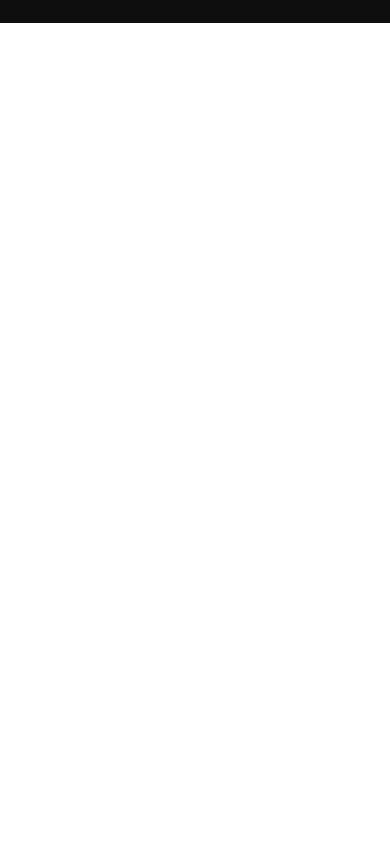
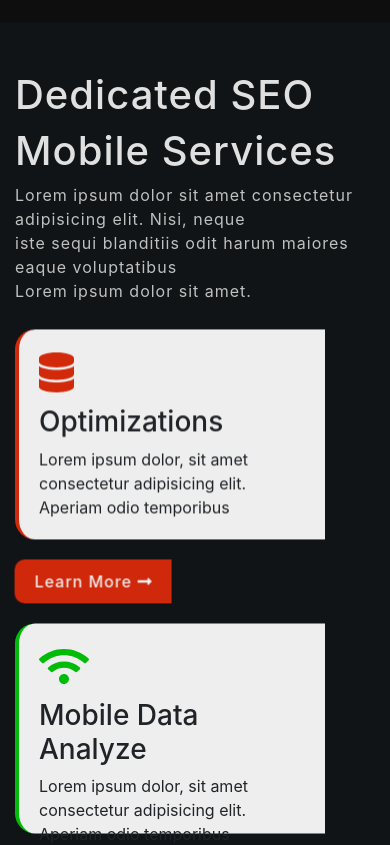
Before and after one commit to Tafsan-Mahmud/Sani-Portfolio, a React (Create React App) app: page / in a window 390 px wide. Shown: the part 6680-7525 px from the top of the page. Before the commit the page ends 6703 px from the top, so only its background shows below. Built offline with nearby package versions, Linux system fonts and the light colour scheme; no server answers.

Commit message:
optimization and mobile analyze section done

```diff
--- a/src/Components/FullPage/FullPage.js
+++ b/src/Components/FullPage/FullPage.js
@@ -1,6 +1,7 @@
 import React from 'react';
 import Home from '../Home/Home';
 import MainService from '../MainService/MainService';
+import MobileServices from '../MobileServices/MobileServices';
 import NavBar from '../NavBar/NavBar';
 import SeoExpertExperiencs from '../SeoExpertExperiencs/SeoExpertExperiencs';
 import WhyChooseMe from '../WhyChooseMe/WhyChooseMe';
@@ -13,6 +14,7 @@ const FullPage = () => {
             <SeoExpertExperiencs></SeoExpertExperiencs>
             <MainService></MainService>
             <WhyChooseMe></WhyChooseMe>
+            <MobileServices></MobileServices>
         </div>
     );
 };
--- /dev/null
+++ b/src/Components/MobileServices/MobileServices.css
@@ -0,0 +1,74 @@
+#MobileServices{
+    height: 100%;
+    width: 100%;
+    background: #111416;
+    display: flex;
+    justify-content: center;
+}
+.text-mobile-service h1{
+    color: #e2e2e2;
+    letter-spacing: 1px;
+}
+.text-mobile-service p{
+    color: #c2c2c2;
+    letter-spacing: 1px;
+}
+.card-mobile-srvc1{
+    height: 210px;
+    width: 310px;
+    border-left: 4px solid #d42a0c;
+    background: #f0f0f0;
+    padding: 20px;
+    border-top-left-radius: 20px;
+    border-bottom-left-radius: 20px;
+    margin: 10px 0;
+}
+.card-mobile-srvc1 h1{
+    color: #d42a0c;
+}
+.card-mobile-srvc2 h1{
+    color: #00be0a;
+}
+.card-mobile-srvc2{
+    height: 210px;
+    width: 310px;
+    border-left: 4px solid #00be0a;
+    background: #f0f0f0;
+    padding: 20px;
+    border-top-left-radius: 20px;
+    border-bottom-left-radius: 20px;
+    margin: 10px 0;
+}
+.mobile-service-img-main{
+    position: relative;
+    display: flex;
+    justify-content: center;
+    align-items: center;
+}
+.mbl-svc-img{
+    width:80%;
+}
+.mobile-btn{
+    margin: 10px 0;
+    border: none;
+    outline: none;
+    background: #d42a0c;
+    color: whitesmoke;
+    padding: 10px 20px;
+    font-weight: 500;
+    letter-spacing: 1px;
+    transition: 0.4s;
+    border-top-left-radius: 10px;
+    border-bottom-left-radius: 10px;
+}
+.mobile-btn:hover{
+    letter-spacing: 1.8px;
+}
+@media(max-width: 360px){
+    #MobileServices{
+        height: 100%;
+    }
+    .mbl-svc-img{
+        width:90%;
+    }
+}
--- /dev/null
+++ b/src/Components/MobileServices/MobileServices.js
@@ -0,0 +1,49 @@
+import React from 'react';
+import './MobileServices.css';
+import { FontAwesomeIcon } from '@fortawesome/react-fontawesome';
+import { faDatabase, faWifi, faLongArrowAltRight } from '@fortawesome/free-solid-svg-icons';
+import MobileServicesImg from './cpy.png';
+
+const MobileServices = () => {
+    return (
+        <div id="MobileServices">
+            <div className="container">
+                <div className="row d-flex justify-content-center align-items-center">
+                    <div className="col-md-7 mt-5 mb-2">
+                        <div data-aos="fade-down" className="text-mobile-service">
+                            <h1>Dedicated SEO</h1>
+                            <h1>Mobile Services</h1>
+                            <p>Lorem ipsum dolor sit amet consectetur adipisicing elit. Nisi, neque <br /> iste sequi blanditiis odit harum maiores eaque voluptatibus <br />Lorem ipsum dolor sit amet.</p>
+                        </div>
+                        <div className="row">
+                            <div data-aos="fade-up" className="col-md-6">
+                                <div className="with-btn">
+                                    <div className="card-mobile-srvc1">
+                                        <h1><FontAwesomeIcon icon={faDatabase} /></h1>
+                                        <h3>Optimizations</h3>
+                                        <p>Lorem ipsum dolor, sit amet consectetur adipisicing elit. Aperiam odio temporibus</p>
+                                    </div>
+                                    <button data-aos="fade-right" className="mobile-btn">Learn More  <FontAwesomeIcon icon={faLongArrowAltRight} /></button>
+                                </div>
+                            </div>
+                            <div data-aos="fade-up" className="col-md-6">
+                                <div className="card-mobile-srvc2">
+                                    <h1><FontAwesomeIcon icon={faWifi} /></h1>
+                                    <h3>Mobile Data Analyze</h3>
+                                    <p>Lorem ipsum dolor, sit amet consectetur adipisicing elit. Aperiam odio temporibus</p>
+                                </div>
+                            </div>
+                        </div>
+                    </div>
+                    <div data-aos="fade-left" className="col-md-5">
+                        <div className="mobile-service-img-main mt-3 mb-3">
+                            <img className="mbl-svc-img" src={MobileServicesImg} alt="" />
+                        </div>
+                    </div>
+                </div>
+            </div>
+        </div>
+    );
+};
+
+export default MobileServices;
--- a/src/Components/SeoExpertExperiencs/SeoExpertExperiencs.js
+++ b/src/Components/SeoExpertExperiencs/SeoExpertExperiencs.js
@@ -1,7 +1,7 @@
 import React from 'react';
 import SEOEXPRTPIC from './3-1170x1170.jpg';
-import { FontAwesomeIcon } from '@fortawesome/react-fontawesome'
-import { faUsersCog, faChartLine, faLongArrowAltRight } from '@fortawesome/free-solid-svg-icons'
+import { FontAwesomeIcon } from '@fortawesome/react-fontawesome';
+import { faUsersCog, faChartLine, faLongArrowAltRight } from '@fortawesome/free-solid-svg-icons';
 import './SeoExpertExperiencs.css';
 
 
```
Also changed, not shown: src/Components/MobileServices/6-768x1458.png (added), src/Components/MobileServices/cpy.png (added).
